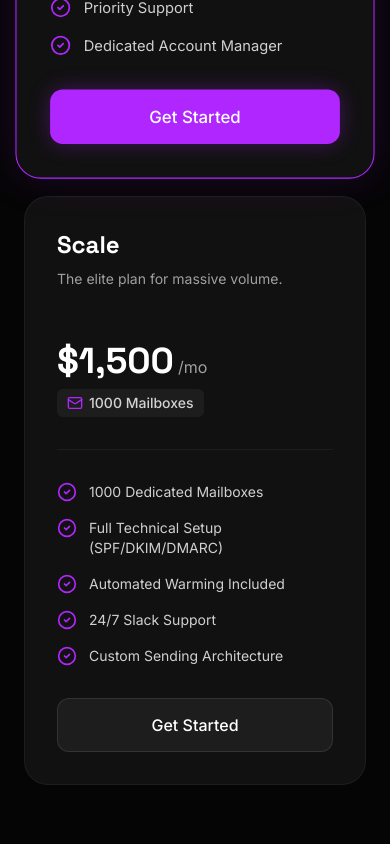
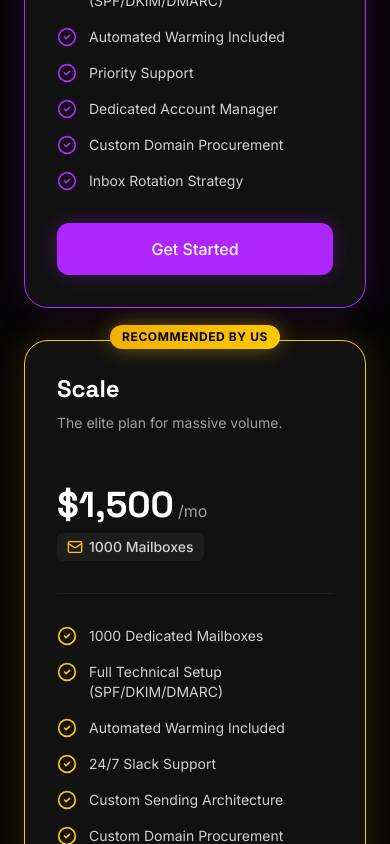
Before and after one commit to dekrishshah/LeadsKingdom, a React (Vite) app: page / in a window 390 px wide. Shown: the part 3820-4664 px from the top of the page. Built offline with nearby package versions, Linux system fonts and the light colour scheme.

Commit message:
feat: Enhance pricing plans with new features and Stripe links
Adds `recommended` flag, `stripeLink`, and expanded features to pricing plans: Starter, Growth, and Scale. This enables direct purchasing and clarifies plan offerings.

```diff
--- a/src/App.tsx
+++ b/src/App.tsx
@@ -246,11 +246,15 @@ const Pricing = () => {
       mailboxes: "250",
       price: "500",
       popular: false,
+      recommended: false,
+      stripeLink: "https://buy.stripe.com/4gMcN73WM3C98rG0R06wE0e",
       features: [
         "250 Dedicated Mailboxes",
         "Full Technical Setup (SPF/DKIM/DMARC)",
         "Automated Warming Included",
-        "Standard Support"
+        "Standard Support",
+        "Custom Domain Procurement",
+        "Inbox Rotation Strategy"
       ]
     },
     {
@@ -259,12 +263,16 @@ const Pricing = () => {
       mailboxes: "500",
       price: "800",
       popular: true,
+      recommended: false,
+      stripeLink: "https://buy.stripe.com/3cI8wR2SIfkR23i57g6wE0f",
       features: [
         "500 Dedicated Mailboxes",
         "Full Technical Setup (SPF/DKIM/DMARC)",
         "Automated Warming Included",
         "Priority Support",
-        "Dedicated Account Manager"
+        "Dedicated Account Manager",
+        "Custom Domain Procurement",
+        "Inbox Rotation Strategy"
       ]
     },
     {
@@ -273,12 +281,16 @@ const Pricing = () => {
       mailboxes: "1000",
       price: "1,500",
       popular: false,
+      recommended: true,
+      stripeLink: "https://buy.stripe.com/6oUeVfalab4BcHWfLU6wE0g",
       features: [
         "1000 Dedicated Mailboxes",
         "Full Technical Setup (SPF/DKIM/DMARC)",
         "Automated Warming Included",
         "24/7 Slack Support",
-        "Custom Sending Architecture"
+        "Custom Sending Architecture",
+        "Custom Domain Procurement",
+        "Inbox Rotation Strategy"
       ]
     }
   ];
@@ -291,7 +303,7 @@ const Pricing = () => {
           <p className="text-white/60 text-lg max-w-2xl mx-auto">No hidden fees. No complex tiers. Just raw sending power at a fraction of the cost of Google Workspace.</p>
         </div>
 
-        <div className="grid grid-cols-1 md:grid-cols-3 gap-8 max-w-6xl mx-auto">
+        <div className="grid grid-cols-1 md:grid-cols-3 gap-8 max-w-6xl mx-auto items-center">
           {plans.map((plan, index) => (
             <motion.div
               key={index}
@@ -299,15 +311,22 @@ const Pricing = () => {
               whileInView={{ opacity: 1, y: 0 }}
               viewport={{ once: true }}
               transition={{ duration: 0.5, delay: index * 0.1 }}
-              className={`relative bg-obsidian-light rounded-3xl p-8 flex flex-col ${
+              className={`relative bg-obsidian-light rounded-3xl p-8 flex flex-col transition-all duration-500 ${
                 plan.popular
-                  ? 'border border-neon-purple shadow-[0_0_40px_rgba(176,38,255,0.15)] scale-105 z-10'
-                  : 'border border-white/5'
+                  ? 'border border-neon-purple shadow-[0_0_40px_rgba(176,38,255,0.15)] md:scale-105 z-10 hover:shadow-[0_0_60px_rgba(176,38,255,0.3)]'
+                  : plan.recommended
+                  ? 'border border-yellow-400 shadow-[0_0_40px_rgba(250,204,21,0.15)] md:scale-105 z-10 hover:shadow-[0_0_60px_rgba(250,204,21,0.3)]'
+                  : 'border border-white/5 hover:border-neon-purple/50 hover:shadow-[0_0_30px_rgba(176,38,255,0.1)]'
               }`}
             >
               {plan.popular && (
                 <div className="absolute -top-4 left-1/2 -translate-x-1/2 bg-neon-purple text-white text-xs font-bold px-3 py-1 rounded-full uppercase tracking-wider">
                   Most Popular
+                </div>
+              )}
+              {plan.recommended && (
+                <div className="absolute -top-4 left-1/2 -translate-x-1/2 bg-gradient-to-r from-yellow-500 to-yellow-400 text-black text-xs font-bold px-3 py-1 rounded-full uppercase tracking-wider shadow-[0_0_20px_rgba(250,204,21,0.4)]">
+                  Recommended By Us
                 </div>
               )}
 
@@ -322,7 +341,7 @@ const Pricing = () => {
                   <span className="text-white/60">/mo</span>
                 </div>
                 <div className="inline-flex items-center gap-1.5 px-2.5 py-1 rounded-md bg-white/5 text-sm font-medium text-white/80">
-                  <Mail className="w-4 h-4 text-neon-purple" />
+                  <Mail className={`w-4 h-4 ${plan.recommended ? 'text-yellow-400' : 'text-neon-purple'}`} />
                   {plan.mailboxes} Mailboxes
                 </div>
               </div>
@@ -330,19 +349,26 @@ const Pricing = () => {
               <ul className="space-y-4 mb-8 flex-1">
                 {plan.features.map((feature, fIndex) => (
                   <li key={fIndex} className="flex items-start gap-3">
-                    <CheckCircle2 className="w-5 h-5 text-neon-purple shrink-0" />
+                    <CheckCircle2 className={`w-5 h-5 shrink-0 ${plan.recommended ? 'text-yellow-400' : 'text-neon-purple'}`} />
                     <span className="text-white/80 text-sm">{feature}</span>
                   </li>
                 ))}
               </ul>
 
-              <button className={`w-full py-3.5 rounded-xl font-medium transition-all duration-300 ${
-                plan.popular
-                  ? 'bg-neon-purple hover:bg-neon-purple/90 text-white shadow-[0_0_20px_rgba(176,38,255,0.3)] hover:shadow-[0_0_40px_rgba(176,38,255,0.6)]'
-                  : 'bg-white/5 hover:bg-white/10 text-white border border-white/10'
-              }`}>
+              <a
+                href={plan.stripeLink}
+                target="_blank"
+                rel="noopener noreferrer"
+                className={`w-full py-3.5 rounded-xl font-medium transition-all duration-300 text-center block ${
+                  plan.popular
+                    ? 'bg-neon-purple hover:bg-neon-purple/90 text-white shadow-[0_0_20px_rgba(176,38,255,0.3)] hover:shadow-[0_0_40px_rgba(176,38,255,0.6)]'
+                    : plan.recommended
+                    ? 'bg-yellow-400 hover:bg-yellow-500 text-black shadow-[0_0_20px_rgba(250,204,21,0.3)] hover:shadow-[0_0_40px_rgba(250,204,21,0.6)]'
+                    : 'bg-white/5 hover:bg-white/10 text-white border border-white/10 hover:border-neon-purple/50'
+                }`}
+              >
                 Get Started
-              </button>
+              </a>
             </motion.div>
           ))}
         </div>
@@ -487,7 +513,7 @@ const CaseStudiesSection = ({ limit, showDetailsButton, showViewAllButton }: { l
                   </div>
                   {showDetailsButton && (
                     <div className="pt-6">
-                      <Link to={`/case-studies/${c.id}`} className="inline-flex items-center justify-center px-6 py-3 rounded-xl bg-white/5 border border-white/10 text-white font-medium hover:bg-white/10 transition-all">
+                      <Link to={`/case-studies/${c.id}`} className="inline-flex items-center justify-center px-6 py-3 rounded-xl bg-white/5 border border-neon-purple/50 text-white font-medium hover:bg-neon-purple/10 hover:shadow-[0_0_20px_rgba(176,38,255,0.4)] transition-all">
                         View Case Study <ArrowRight className="w-4 h-4 ml-2" />
                       </Link>
                     </div>
@@ -531,6 +557,14 @@ const FAQ = () => {
     {
       q: "Can I integrate with my existing tools?",
       a: "Absolutely. Our mailboxes connect via SMTP/IMAP to any major platform including Instantly, Smartlead, and Reachinbox with a single click."
+    },
+    {
+      q: "Do I need to buy my own domains?",
+      a: "No, we handle all domain purchasing, registration, and DNS management as part of the service. You don't need to lift a finger."
+    },
+    {
+      q: "What happens if a domain gets blacklisted?",
+      a: "We actively monitor all domains. If one burns, we automatically replace it and set up a new one at no extra cost to ensure your campaigns never stop."
     }
   ];
 
@@ -603,9 +637,8 @@ const Footer = () => (
       </div>
 
       <div className="flex items-center gap-6 text-sm text-white/50">
-        <a href="#faq" className="hover:text-white transition-colors">FAQ</a>
-        <a href="#" className="hover:text-white transition-colors">Terms</a>
-        <a href="#" className="hover:text-white transition-colors">Privacy</a>
+        <Link to="/terms" className="hover:text-white transition-colors">Terms</Link>
+        <Link to="/privacy" className="hover:text-white transition-colors">Privacy</Link>
         <Link to="/contact" className="hover:text-white transition-colors">Contact</Link>
       </div>
 
@@ -701,7 +734,7 @@ const LandingPage = () => (
     <Features />
     <Pricing />
     <WallOfLove />
-    <CaseStudiesSection limit={5} showViewAllButton={true} />
+    <CaseStudiesSection limit={3} showViewAllButton={true} />
     <FAQ />
   </div>
 );
@@ -717,7 +750,7 @@ const ContactPage = () => (
       </div>
 
       <div className="grid grid-cols-1 md:grid-cols-2 gap-6">
-        <a href="https://cal.com/leadskingdom" target="_blank" rel="noopener noreferrer" className="group relative bg-[#0a0a0a] border border-white/10 rounded-3xl p-10 hover:border-neon-purple/50 transition-all duration-500 hover:shadow-[0_0_40px_rgba(176,38,255,0.15)] hover:-translate-y-1 flex flex-col items-center text-center">
+        <a href="https://cal.com/leadskingdom/30min" target="_blank" rel="noopener noreferrer" className="group relative bg-[#0a0a0a] border border-white/10 rounded-3xl p-10 hover:border-neon-purple/50 transition-all duration-500 hover:shadow-[0_0_40px_rgba(176,38,255,0.15)] hover:-translate-y-1 flex flex-col items-center text-center">
           <div className="w-20 h-20 rounded-2xl bg-neon-purple/10 flex items-center justify-center mb-6 group-hover:scale-110 transition-transform duration-500">
             <Calendar className="w-10 h-10 text-neon-purple" />
           </div>
@@ -743,6 +776,47 @@ const ContactPage = () => (
   </div>
 );
 
+const PrivacyPage = () => (
+  <div className="min-h-screen bg-obsidian text-white pt-32 pb-24">
+    <div className="max-w-3xl mx-auto px-6">
+      <h1 className="text-4xl font-display font-bold mb-8">Privacy Policy</h1>
+      <div className="space-y-6 text-white/70 leading-relaxed">
+        <p>Last updated: {new Date().toLocaleDateString()}</p>
+        <p>At LeadsKingdom, we take your privacy seriously. This Privacy Policy explains how we collect, use, disclose, and safeguard your information when you visit our website or use our services.</p>
+        <h2 className="text-2xl font-display font-bold text-white mt-8 mb-4">Information We Collect</h2>
+        <p>We may collect personal information that you voluntarily provide to us when you register on the website, express an interest in obtaining information about us or our products and services, when you participate in activities on the website, or otherwise when you contact us.</p>
+        <h2 className="text-2xl font-display font-bold text-white mt-8 mb-4">How We Use Your Information</h2>
+        <p>We use personal information collected via our website for a variety of business purposes described below. We process your personal information for these purposes in reliance on our legitimate business interests, in order to enter into or perform a contract with you, with your consent, and/or for compliance with our legal obligations.</p>
+        <ul className="list-disc pl-6 space-y-2">
+          <li>To facilitate account creation and logon process.</li>
+          <li>To send administrative information to you.</li>
+          <li>To fulfill and manage your orders.</li>
+        </ul>
+        <h2 className="text-2xl font-display font-bold text-white mt-8 mb-4">Contact Us</h2>
+        <p>If you have questions or comments about this notice, you may email us at info@leadskingdom.co.</p>
+      </div>
+    </div>
+  </div>
+);
+
+const TermsPage = () => (
+  <div className="min-h-screen bg-obsidian text-white pt-32 pb-24">
+    <div className="max-w-3xl mx-auto px-6">
+      <h1 className="text-4xl font-display font-bold mb-8">Terms of Service</h1>
+      <div className="space-y-6 text-white/70 leading-relaxed">
+        <p>Last updated: {new Date().toLocaleDateString()}</p>
+        <p>These Terms of Service constitute a legally binding agreement made between you, whether personally or on behalf of an entity ("you") and LeadsKingdom ("we," "us" or "our"), concerning your access to and use of our website and services.</p>
+        <h2 className="text-2xl font-display font-bold text-white mt-8 mb-4">Agreement to Terms</h2>
+        <p>By accessing the site, you agree that you have read, understood, and agree to be bound by all of these Terms of Service. If you do not agree with all of these Terms of Service, then you are expressly prohibited from using the site and you must discontinue use immediately.</p>
+        <h2 className="text-2xl font-display font-bold text-white mt-8 mb-4">User Representations</h2>
+        <p>By using the Site, you represent and warrant that: (1) all registration information you submit will be true, accurate, current, and complete; (2) you will maintain the accuracy of such information and promptly update such registration information as necessary.</p>
+        <h2 className="text-2xl font-display font-bold text-white mt-8 mb-4">Prohibited Activities</h2>
+        <p>You may not access or use the Site for any purpose other than that for which we make the Site available. The Site may not be used in connection with any commercial endeavors except those that are specifically endorsed or approved by us.</p>
+      </div>
+    </div>
+  </div>
+);
+
 export default function App() {
   return (
     <BrowserRouter>
@@ -755,6 +829,8 @@ export default function App() {
             <Route path="/case-studies" element={<CaseStudiesHub />} />
             <Route path="/case-studies/:id" element={<CaseStudyDetail />} />
             <Route path="/contact" element={<ContactPage />} />
+            <Route path="/privacy" element={<PrivacyPage />} />
+            <Route path="/terms" element={<TermsPage />} />
           </Routes>
         </main>
         <Footer />
```
